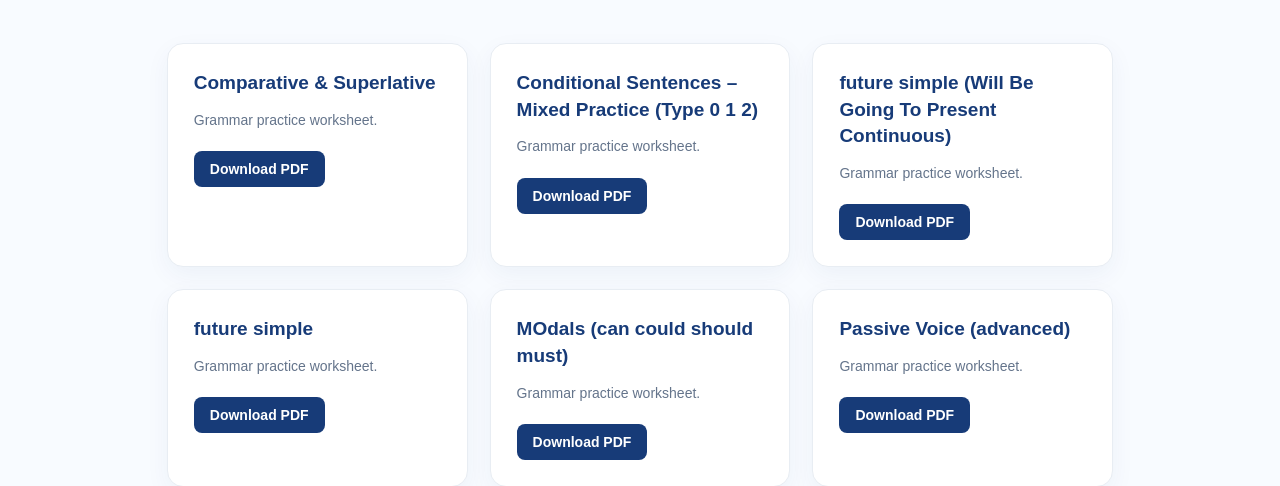
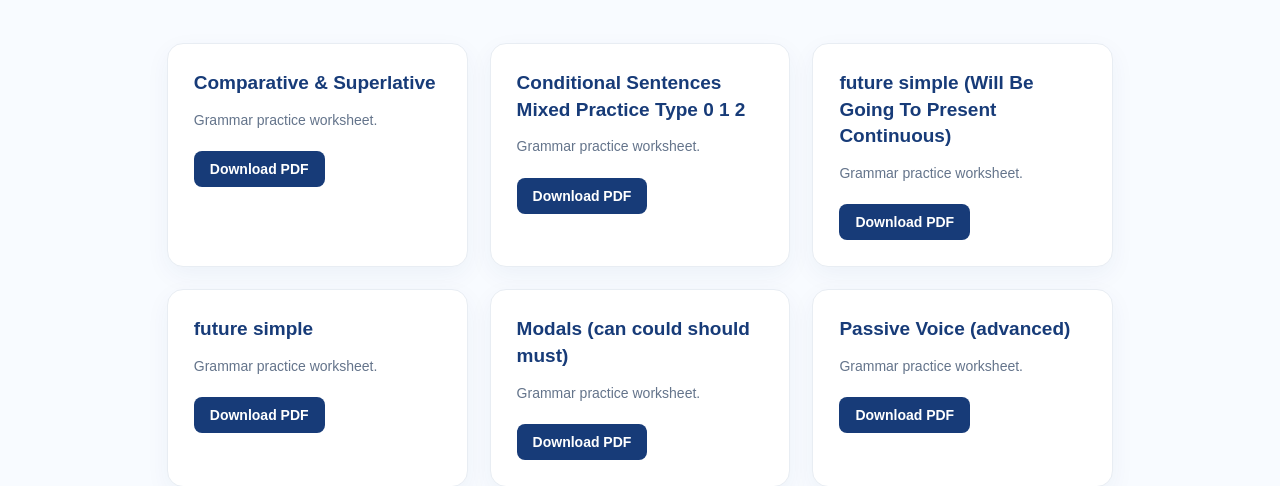
Before and after one commit to rezazamani8201-ux/hedefenglish, a Next.js app: page /exercises/grammar in a window 1280 px wide. Shown: the part 333-819 px from the top of the page. Built offline with nearby package versions, Linux system fonts and the light colour scheme; no server answers.

Commit message:
Fix conditional grammar PDF

```diff
--- a/app/exercises/grammar/page.tsx
+++ b/app/exercises/grammar/page.tsx
@@ -4,10 +4,10 @@ import Link from "next/link";
 import { supabase } from "@/app/lib/supabase";
 const grammarFiles = [
   "Comparative & Superlative.pdf",
-  "Conditional Sentences – Mixed Practice (Type 0 1 2).pdf",
+  "Conditional Sentences Mixed Practice Type 0 1 2.pdf",
   "future simple (Will Be Going To Present Continuous).pdf",
   "future simple.pdf",
-  "MOdals (can could should must).pdf",
+  "Modals (can could should must).pdf",
   "Passive Voice (advanced).pdf",
   "Passive Voice Mixed Practice.pdf",
   "Past Continuous.pdf",
```
Also changed, not shown: 1 other file (tests, documents, lock files or other folders).
